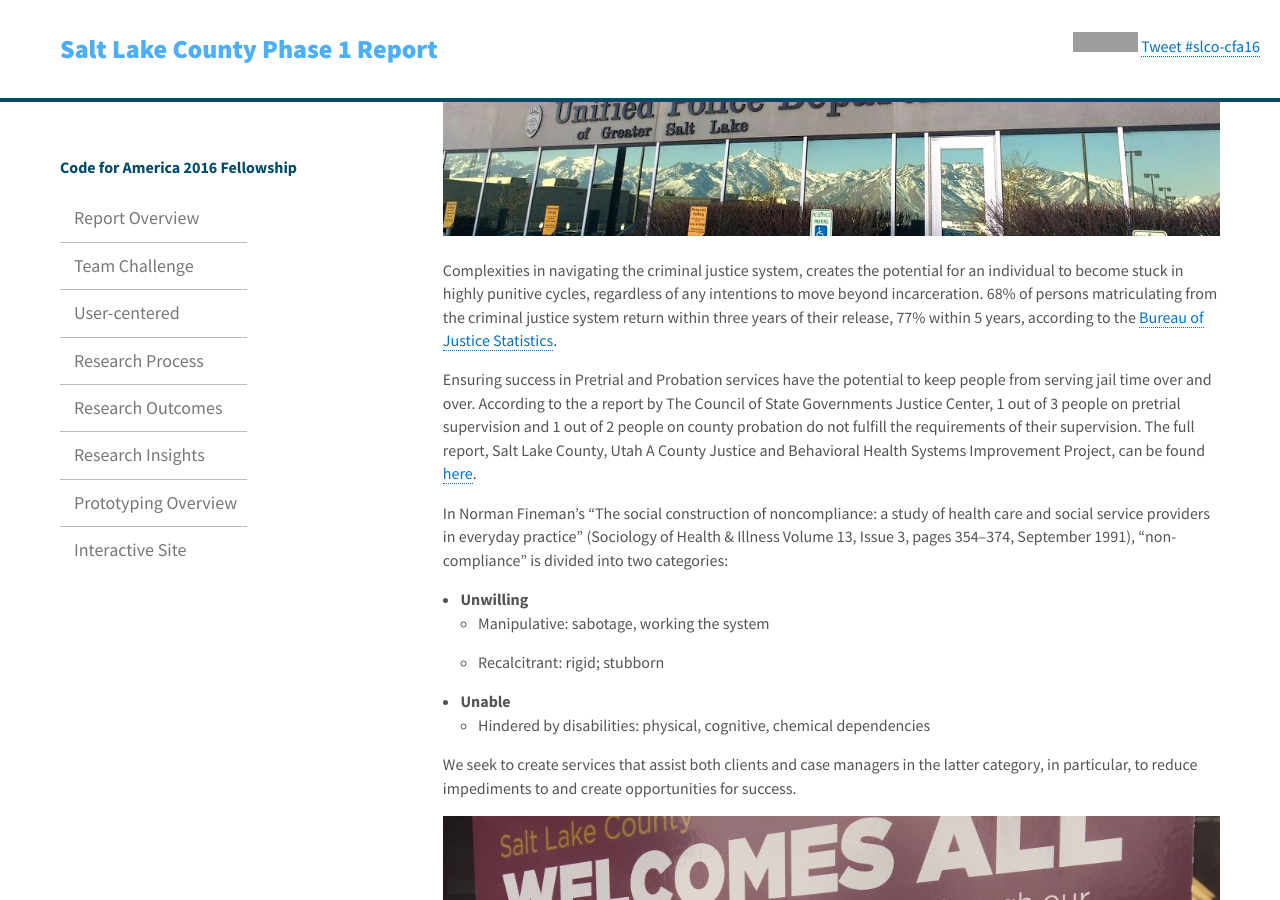
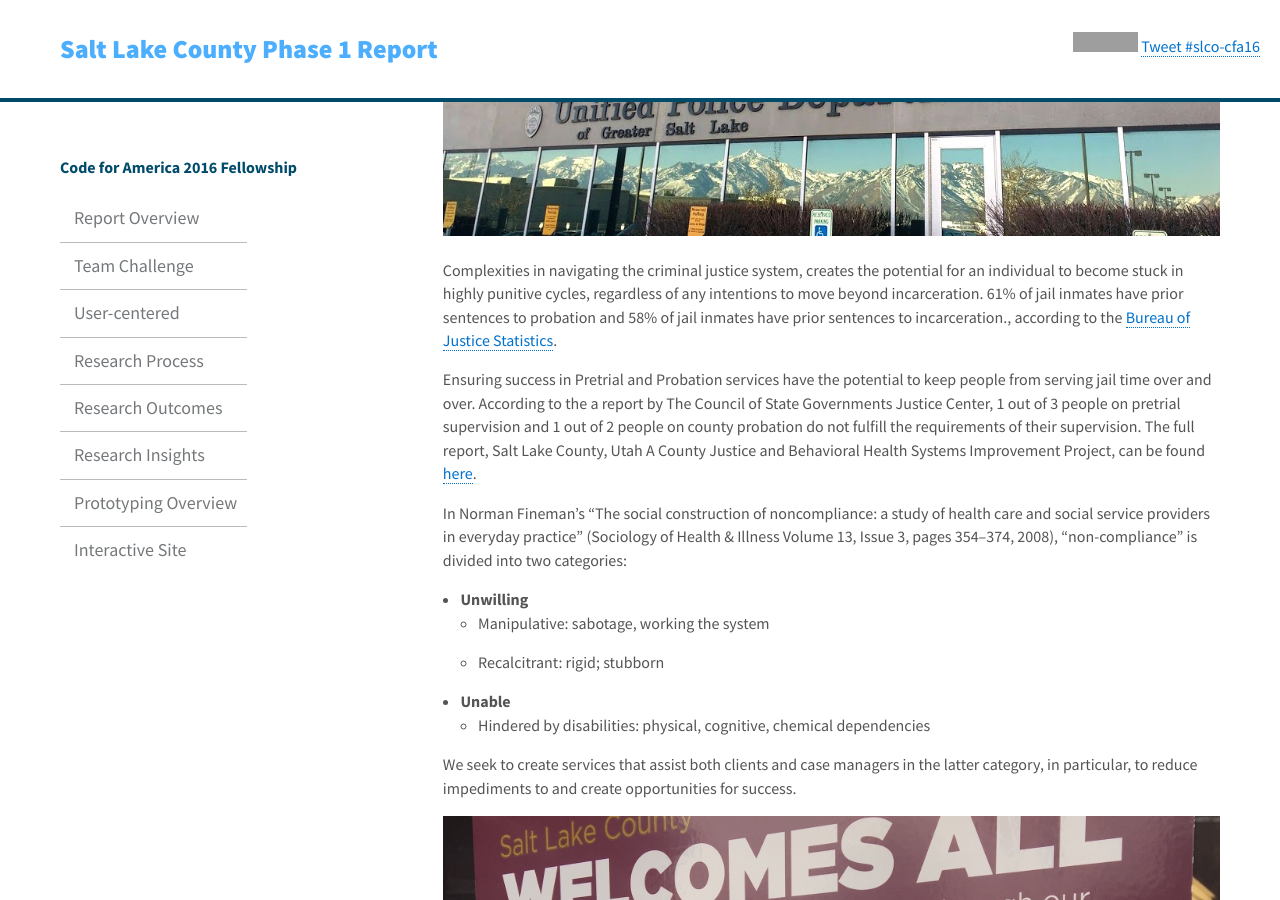
Before and after one commit to slco-2016/q1_report_long, a Jekyll site: the page built from _pages/challenge_page.md, in a window 1280 px wide and 900 px high, scrolled down 340 px. Built offline with Jekyll 4.4.1, drawn with Linux system fonts in a browser that asks for light colours; comment, search, counter and statistics services are not loaded; grey boxes are pictures that could not be loaded.

Commit message:
jenny copy changes

```diff
--- a/_pages/challenge_page.md
+++ b/_pages/challenge_page.md
@@ -7,12 +7,12 @@ title:  "Our Team's Challenge from Salt Lake County"
 
 ![System]({{ site.baseurl }}/assets/imgs/misc/11.jpg)
 
-Complexities in navigating the criminal justice system, creates the potential for an individual to become stuck in highly punitive cycles, regardless of any intentions to move beyond incarceration. 68% of persons matriculating from the criminal justice system return within three years of their release, 77% within 5 years, according to the [Bureau of Justice Statistics](http://www.bjs.gov/content/pub/press/rprts05p0510pr.cfm).
+Complexities in navigating the criminal justice system, creates the potential for an individual to become stuck in highly punitive cycles, regardless of any intentions to move beyond incarceration. 61% of jail inmates have prior sentences to probation and 58% of jail inmates have prior sentences to incarceration., according to the [Bureau of Justice Statistics](http://www.bjs.gov/index.cfm?ty=dcdetail&iid=274).
 
 Ensuring success in Pretrial and Probation services have the potential to keep people from serving jail time over and over. According to the a report by The Council of State Governments Justice Center, 1 out of 3 people on pretrial supervision and 1 out of 2 people on county probation do not fulfill the requirements of their supervision.
 The full report, Salt Lake County, Utah A County Justice and Behavioral Health Systems Improvement Project, can be found [here](https://csgjusticecenter.org/wp-content/uploads/2015/09/SaltLakeCountyReport.pdf).
 
-In Norman Fineman’s “The social construction of noncompliance: a study of health care and social service providers in everyday practice” (Sociology of Health & Illness Volume 13, Issue 3, pages 354–374, September 1991), “non-compliance” is divided into two categories:
+In Norman Fineman’s “The social construction of noncompliance: a study of health care and social service providers in everyday practice” (Sociology of Health & Illness Volume 13, Issue 3, pages 354–374, 2008), “non-compliance” is divided into two categories:
 
 - **Unwilling**
 	- Manipulative: sabotage, working the system
```
Also changed, not shown: _pages/researchoutcomes_page.md (+4 -2 lines), _pages/usercentereddesign_page.md (+1 -5 lines).
